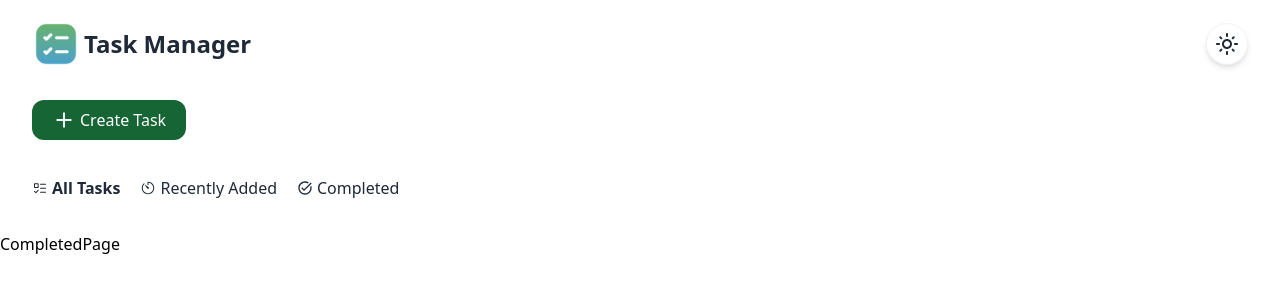
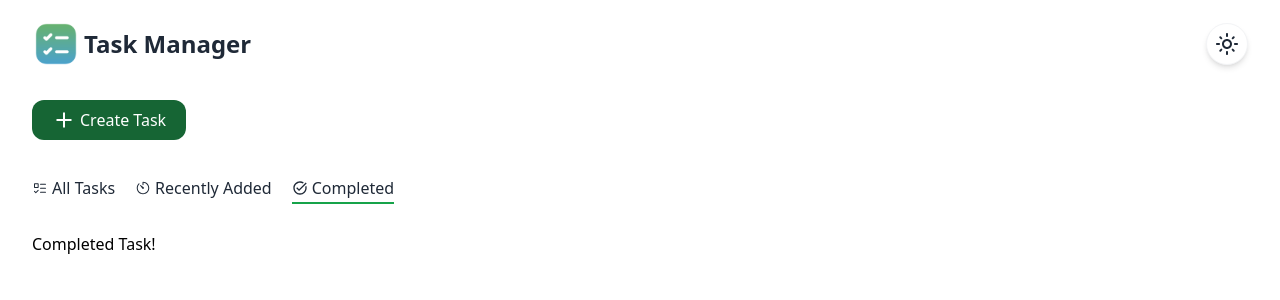
Before and after one commit to juned012/React-Todo-App, a React (Vite) app: page /completed in a window 1280 px wide. Shown: the top 300 px of the page. Built offline with nearby package versions, Linux system fonts and the light colour scheme.

Commit message:
Navbar links are linked with there pages

```diff
--- a/src/components/NavBar.jsx
+++ b/src/components/NavBar.jsx
@@ -1,43 +1,62 @@
 import { GoTasklist } from "react-icons/go";
 import { MdTaskAlt } from "react-icons/md";
 import { IoIosTimer } from "react-icons/io";
+import { Link, useLocation } from "react-router-dom";
+import { useEffect, useState } from "react";
 
 const NavBar = () => {
+  const location = useLocation();
+  const [activeLink, setActiveLink] = useState(location.pathname);
+
+  useEffect(() => {
+    setActiveLink(location.pathname);
+  }, [location]);
+
+  const linkStyles = (path) => {
+    return `relative cursor-pointer text-gray-800 group ${
+      activeLink === path ? "font-semibold" : ""
+    }`;
+  };
+
+  const underlineStyles = (path) => {
+    return `absolute bottom-[-4px] left-0 w-full h-0.5 bg-green-600 ${
+      location.pathname === path ? "scale-x-100" : "scale-x-0 "
+    } transform
+          group-hover:scale-x-100 transition-transform duration-300`;
+  };
+
   return (
     <div className="pt-2 pb-8">
       <div className="flex md:gap-5 gap-3">
-        <div className="relative cursor-pointer text-gray-800 font-semibold group">
+        <Link to={"/"} onClick={() => setActiveLink("/")}>
+          <div className={linkStyles("/")}>
             <p className="flex items-center gap-1">
               <GoTasklist />
               <span>All Tasks</span>
             </p>
-          <span
-            className="absolute bottom-[-4px] left-0 w-full h-0.5 bg-green-600 transform
-        scale-x-0 group-hover:scale-x-100 transition-transform duration-300"
-          ></span>
+            <span className={underlineStyles("/")}></span>
           </div>
+        </Link>
 
-        <div className="relative cursor-pointer text-gray-800 group">
+        <Link to={"/recent"} onClick={() => setActiveLink("/recent")}>
+          <div className={linkStyles("/recent")}>
             <p className="flex items-center gap-1">
               <IoIosTimer />
               <span>Recently Added</span>
             </p>
-          <span
-            className="absolute bottom-[-4px] left-0 w-full h-0.5 bg-green-600 transform
-          scale-x-0 group-hover:scale-x-100 transition-transform duration-300"
-          ></span>
+            <span className={underlineStyles("/recent")}></span>
           </div>
+        </Link>
+        <Link to={"/completed"}>
           <div className="relative cursor-pointer text-gray-800 group">
             <p className="flex items-center gap-1">
               <MdTaskAlt />
               <span>Completed</span>
             </p>
 
-          <span
-            className="absolute bottom-[-4px] left-0 w-full h-0.5 bg-green-600 transform
-          scale-x-0 group-hover:scale-x-100 transition-transform duration-300"
-          ></span>
+            <span className={underlineStyles("/completed")}></span>
           </div>
+        </Link>
       </div>
     </div>
   );
--- a/src/pages/CompletedPage.jsx
+++ b/src/pages/CompletedPage.jsx
@@ -1,5 +1,9 @@
 const CompletedPage = () => {
-  return <div>CompletedPage</div>;
+  return (
+    <div className="container mx-auto px-4 sm:px-6 lg:px-8">
+      Completed Task!
+    </div>
+  );
 };
 
 export default CompletedPage;
```
Lines whose indentation alone changed are shown as unchanged.
